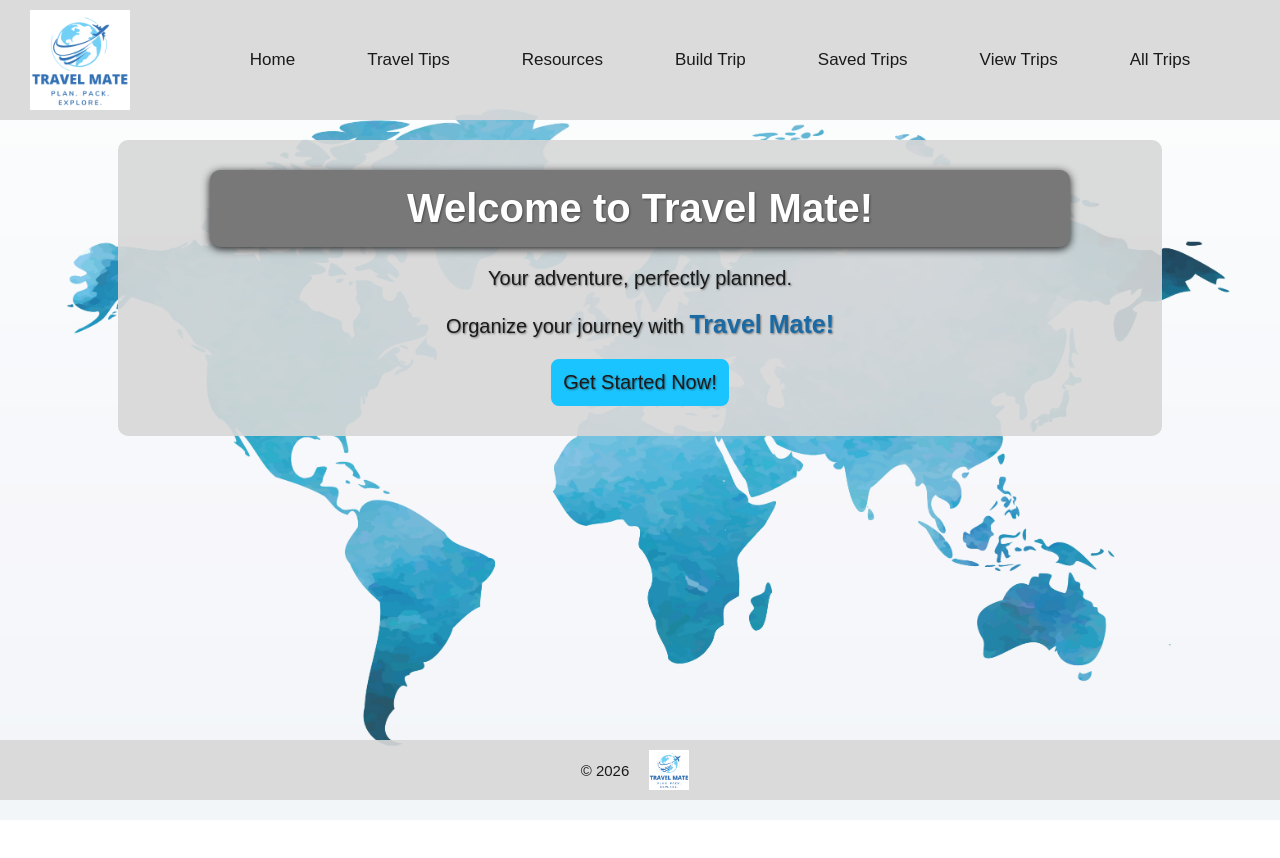
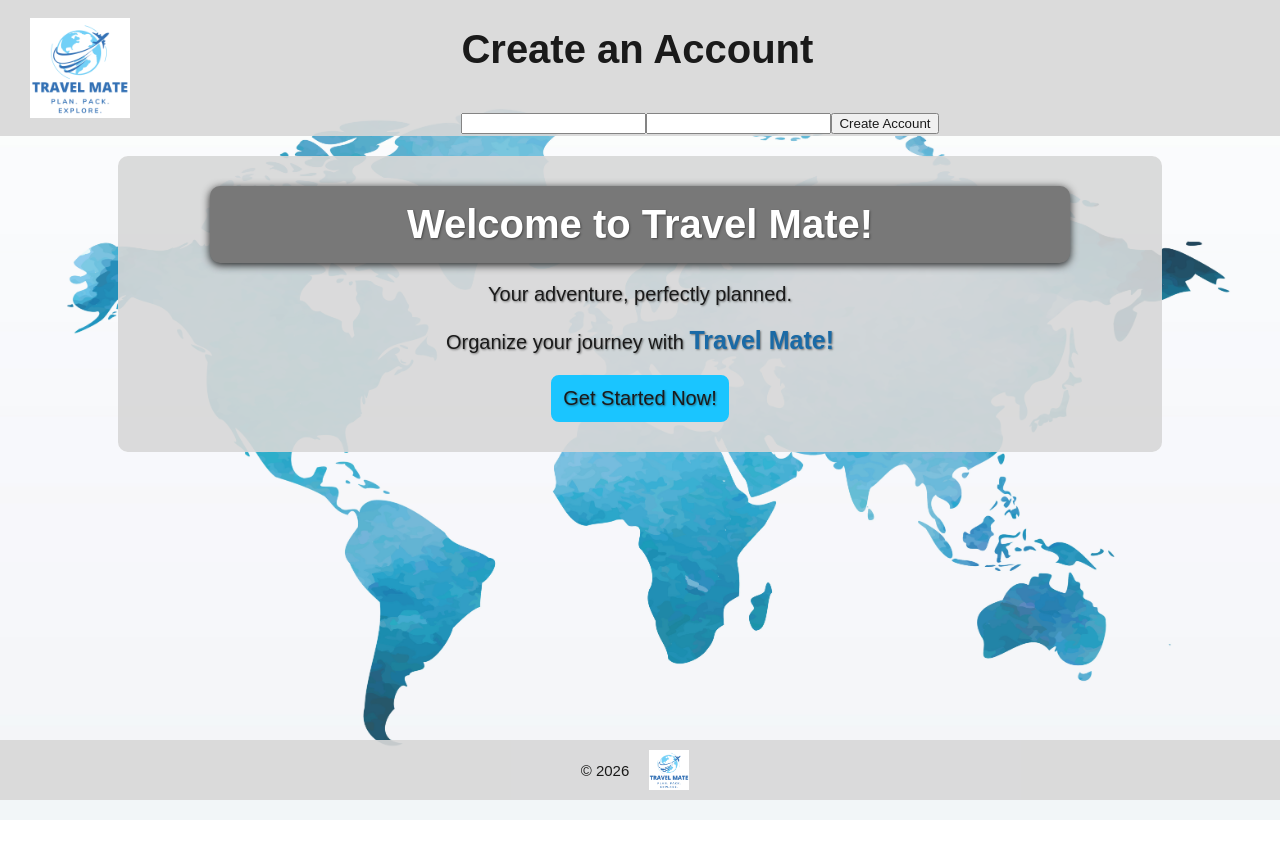
Before and after one commit to afneal/Unit2CapstoneTravelMate-Alex-N, a React (Vite) app in the folder frontend/: page / in a window 1280 px wide. Shown: the top 858 px of the page. Built offline with nearby package versions, Linux system fonts and the light colour scheme; a web font is replaced by a local one.

Commit message:
Updated nav bar to show only after login

```diff
--- a/frontend/src/components/Pages/UserLogin.jsx
+++ b/frontend/src/components/Pages/UserLogin.jsx
@@ -31,7 +31,7 @@ function UserLogin({ isLoggedIn, setIsLoggedIn }) {
     const handleRegisterUser = async () => {
         await fetch(`http://localhost:8080/api/users/register`, {
             method: "POST",
-            headers: { "Content-Type": "application/json"},
+            headers: { "Content-Type": "application/json" },
             body: JSON.stringify({ username, password })
         })
 
@@ -43,9 +43,10 @@ function UserLogin({ isLoggedIn, setIsLoggedIn }) {
             throw new Error(
                 response.message || `ERROR - Status ${response.status}`,
             );
-            setUsername("");
-            setPassword("");
+
         }
+        setUsername("");
+        setPassword("");
     }
 
 
--- a/frontend/src/components/layout/NavMenu.jsx
+++ b/frontend/src/components/layout/NavMenu.jsx
@@ -1,11 +1,13 @@
 import { Link } from 'react-router';
+import UserLogin from '../Pages/UserLogin';
 
 
-
-function NavMenu() {
+function NavMenu({ isLoggedIn, setIsLoggedIn }) {
 
     return (
+        isLoggedIn ? ( //dont use { before state because have to return an element (ex: <>, <div>) first and not an expression
         <nav className='nav-menu'>
+
             <ul>
                 <li><Link to="/">Home</Link></li>
                 <li><Link to="/traveltips">Travel Tips</Link></li>
@@ -16,7 +18,8 @@ function NavMenu() {
                 <li><Link to="/trippage">All Trips</Link></li>
             </ul>
         </nav>
-    )
-}
+            ) : ( <UserLogin isLoggedIn={isLoggedIn} />
+    ))}
+
 
 export default NavMenu;
```
Also changed, not shown: frontend/src/components/Pages/RegisterUser.jsx (deleted).
